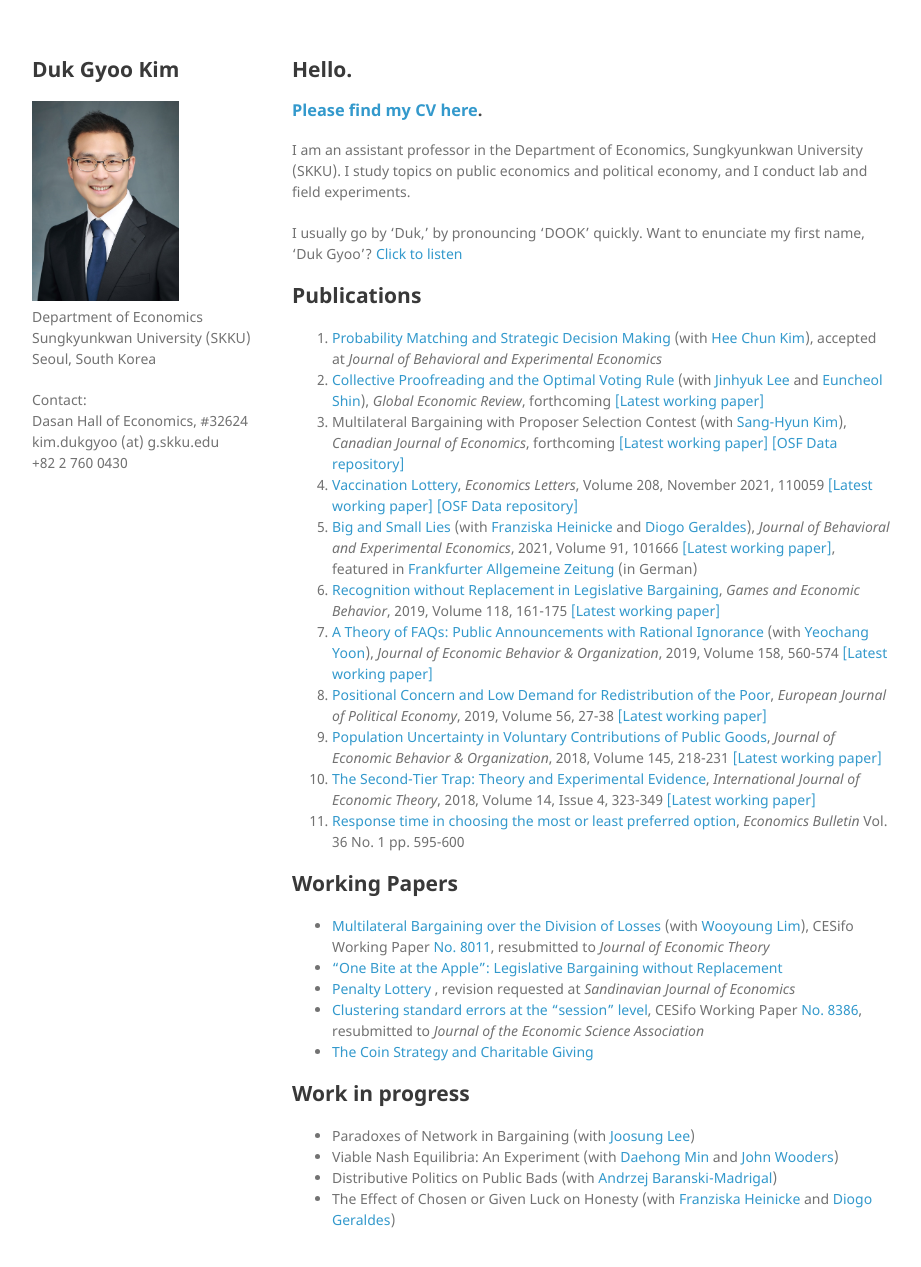
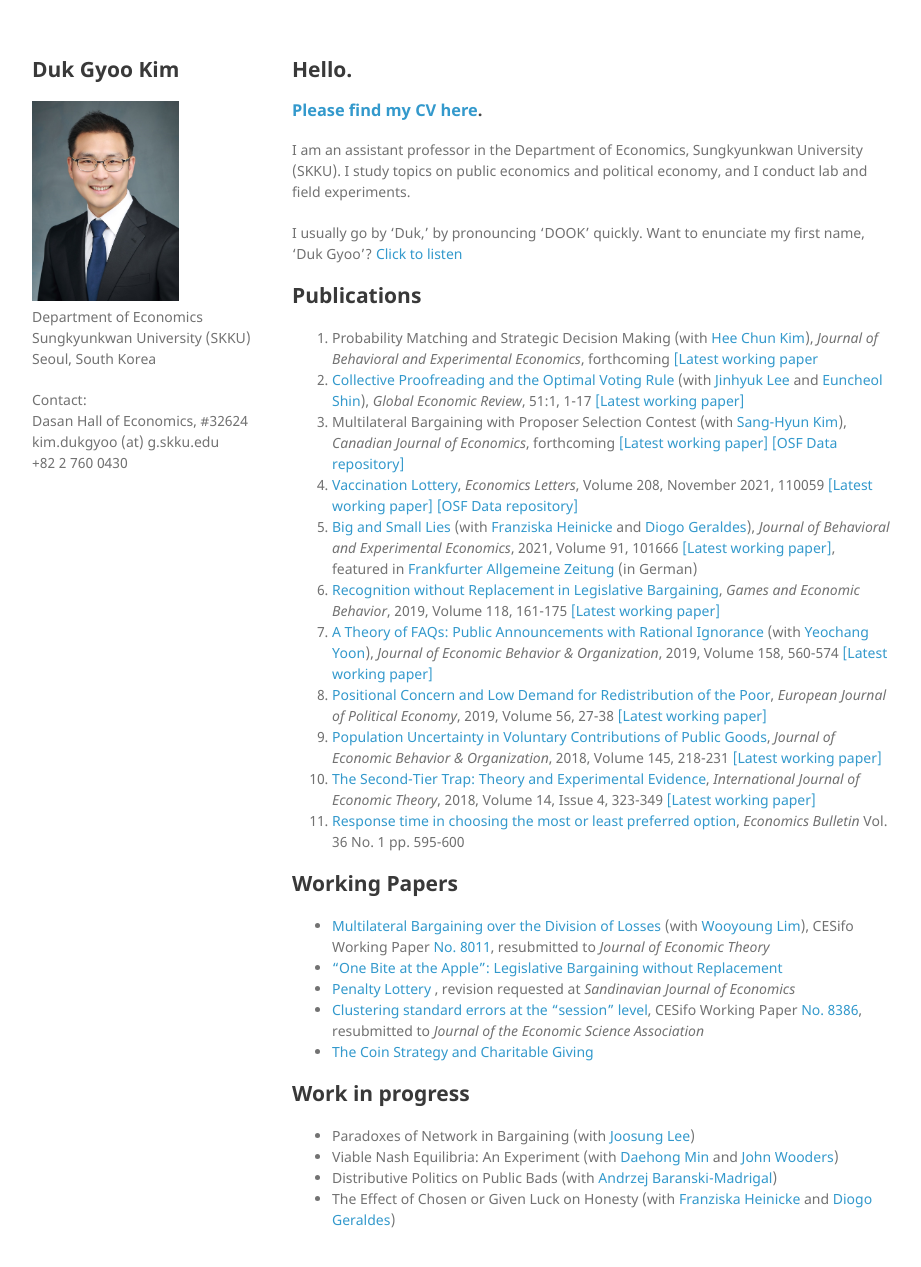
Before and after one commit to kimdukgyoo/kimdukgyoo.github.io, a Jekyll site: the page built from index.md, in a window 1280 px wide and 1300 px high. Shown: the top 1267 px of the window, without its empty margins (178-1099 px from the left). Built offline with Jekyll 4.4.1, drawn with Linux system fonts in a browser that asks for light colours; our own code applies the rules of GitHub Pages for plain Markdown files.

Commit message:
Update index.md

```diff
--- a/index.md
+++ b/index.md
@@ -8,8 +8,8 @@
 I usually go by 'Duk,' by pronouncing 'DOOK' quickly. Want to enunciate my first name, 'Duk Gyoo'?  <a href="/howtopronouncemyname.mp3" target="_blank">Click to listen</a>
 
 ## Publications
-1. <a href="https://kimdukgyoo.github.io/PDFfiles/ProbMatching.pdf" target="_blank"> Probability Matching and Strategic Decision Making</a> (with <a href="https://sites.google.com/site/hckim0822/home" target="_blank">Hee Chun Kim</a>), accepted at _Journal of Behavioral and Experimental Economics_
-1. <a href="https://doi.org/10.1080/1226508X.2022.2040379" target="_blank">Collective Proofreading and the Optimal Voting Rule</a> (with <a href="https://sites.google.com/site/jinhyuk2con/" target="_blank">Jinhyuk Lee</a> and <a href="https://sites.google.com/site/euncheolshin00/" target="_blank">Euncheol Shin</a>), _Global Economic Review_, forthcoming <a href="https://kimdukgyoo.github.io/PDFfiles/CollectiveProofreading.pdf" target="_blank">[Latest working paper]</a>
+1. Probability Matching and Strategic Decision Making (with <a href="https://sites.google.com/site/hckim0822/home" target="_blank">Hee Chun Kim</a>), _Journal of Behavioral and Experimental Economics_, forthcoming <a href="https://kimdukgyoo.github.io/PDFfiles/ProbMatching.pdf" target="_blank">[Latest working paper</a>
+1. <a href="https://doi.org/10.1080/1226508X.2022.2040379" target="_blank">Collective Proofreading and the Optimal Voting Rule</a> (with <a href="https://sites.google.com/site/jinhyuk2con/" target="_blank">Jinhyuk Lee</a> and <a href="https://sites.google.com/site/euncheolshin00/" target="_blank">Euncheol Shin</a>), _Global Economic Review_, 51:1, 1-17 <a href="https://kimdukgyoo.github.io/PDFfiles/CollectiveProofreading.pdf" target="_blank">[Latest working paper]</a>
 2. Multilateral Bargaining with Proposer Selection Contest (with <a href="https://sites.google.com/site/sanghyunkim46/research" target="_blank">Sang-Hyun Kim</a>), _Canadian Journal of Economics_, forthcoming <a href="https://kimdukgyoo.github.io/PDFfiles/MBContest.pdf" target="_blank">[Latest working paper]</a> <a href="https://osf.io/wj9pq/" target="_blank">[OSF Data repository]</a>
 3. <a href="https://doi.org/10.1016/j.econlet.2021.110059" target="_blank">Vaccination Lottery</a>, _Economics Letters_, Volume 208, November 2021, 110059 <a href="https://kimdukgyoo.github.io/PDFfiles/VaccinationLottery.pdf" target="_blank">[Latest working paper]</a> <a href="https://osf.io/zhvf4/" target="_blank">[OSF Data repository]</a>
 3. <a href="https://doi.org/10.1016/j.socec.2021.101666" target="_blank">Big and Small Lies</a> (with <a href="https://sites.google.com/view/franziskaheinicke/research?authuser=0" target="_blank">Franziska Heinicke</a> and <a href="https://sites.google.com/site/diogogeraldes/research" target="_blank">Diogo Geraldes</a>), _Journal of Behavioral and Experimental Economics_, 2021, Volume 91, 101666 <a href="https://kimdukgyoo.github.io/PDFfiles/BigSmallLies.pdf" target="_blank">[Latest working paper]</a>, featured in <a href="https://kimdukgyoo.github.io/PDFfiles/FAS-20200927.pdf" target="_blank">Frankfurter Allgemeine Zeitung</a> (in German)
```
